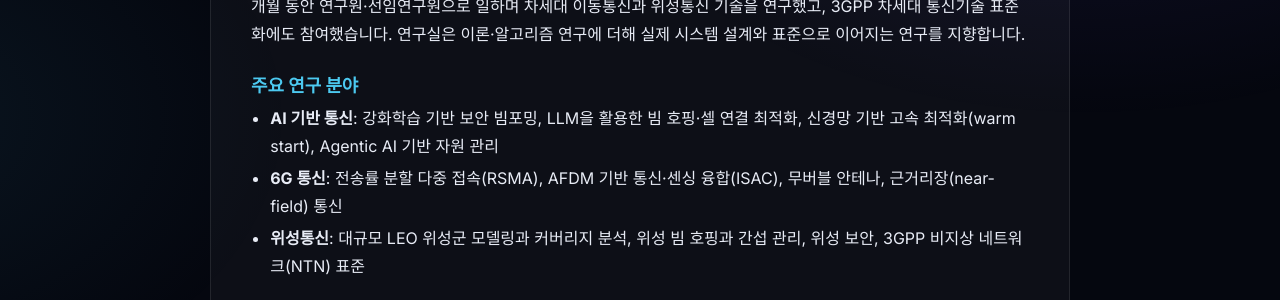
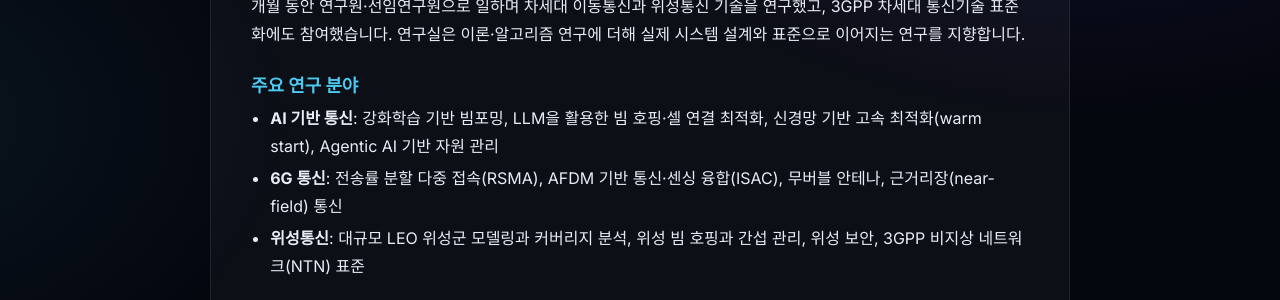
Before and after one commit to hyperx-web/hyperx, a Jekyll site: the page built from recruit.html, in a window 1280 px wide and 900 px high, scrolled down 488 px. Shown: the part 152-452 px from the top of the window. Built offline with Jekyll 4.4.1, drawn with Linux system fonts in a browser that asks for light colours; some web fonts are replaced.

Commit message:
Recruit: wording
Co-Authored-By: Claude Opus 5.5 <noreply@anthropic.com>

```diff
--- a/recruit.html
+++ b/recruit.html
@@ -19,7 +19,7 @@ eyebrow: Position Available
 
       <h3>주요 연구 분야</h3>
       <ul>
-        <li><b>AI 기반 통신</b>: 강화학습 기반 보안 빔포밍, LLM을 활용한 빔 호핑·셀 연결 최적화, 신경망 기반 고속 최적화(warm start), Agentic AI 기반 자원 관리</li>
+        <li><b>AI 기반 통신</b>: 강화학습 기반 빔포밍, LLM을 활용한 빔 호핑·셀 연결 최적화, 신경망 기반 고속 최적화(warm start), Agentic AI 기반 자원 관리</li>
         <li><b>6G 통신</b>: 전송률 분할 다중 접속(RSMA), AFDM 기반 통신·센싱 융합(ISAC), 무버블 안테나, 근거리장(near-field) 통신</li>
         <li><b>위성통신</b>: 대규모 LEO 위성군 모델링과 커버리지 분석, 위성 빔 호핑과 간섭 관리, 위성 보안, 3GPP 비지상 네트워크(NTN) 표준</li>
       </ul>
```
